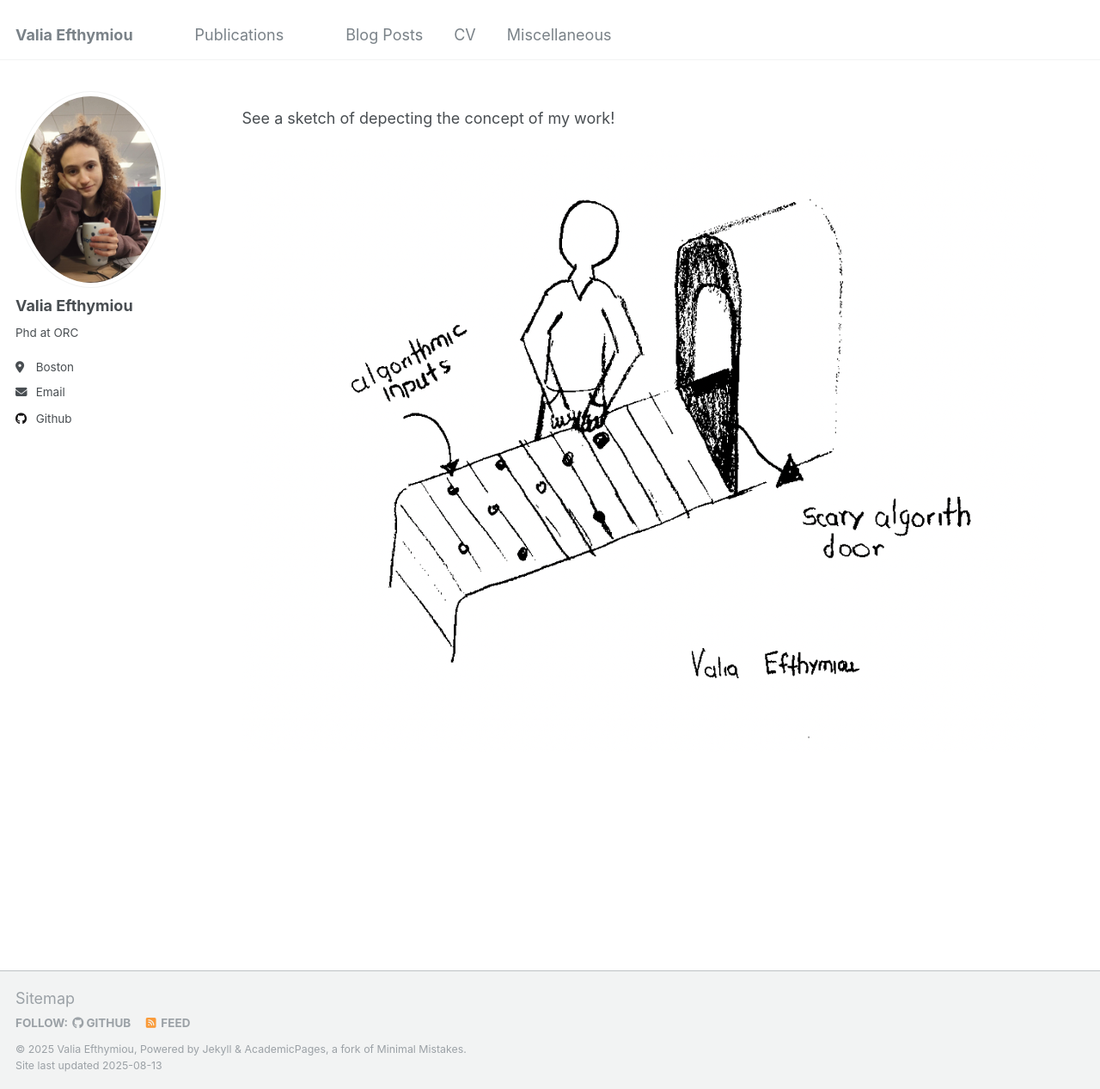
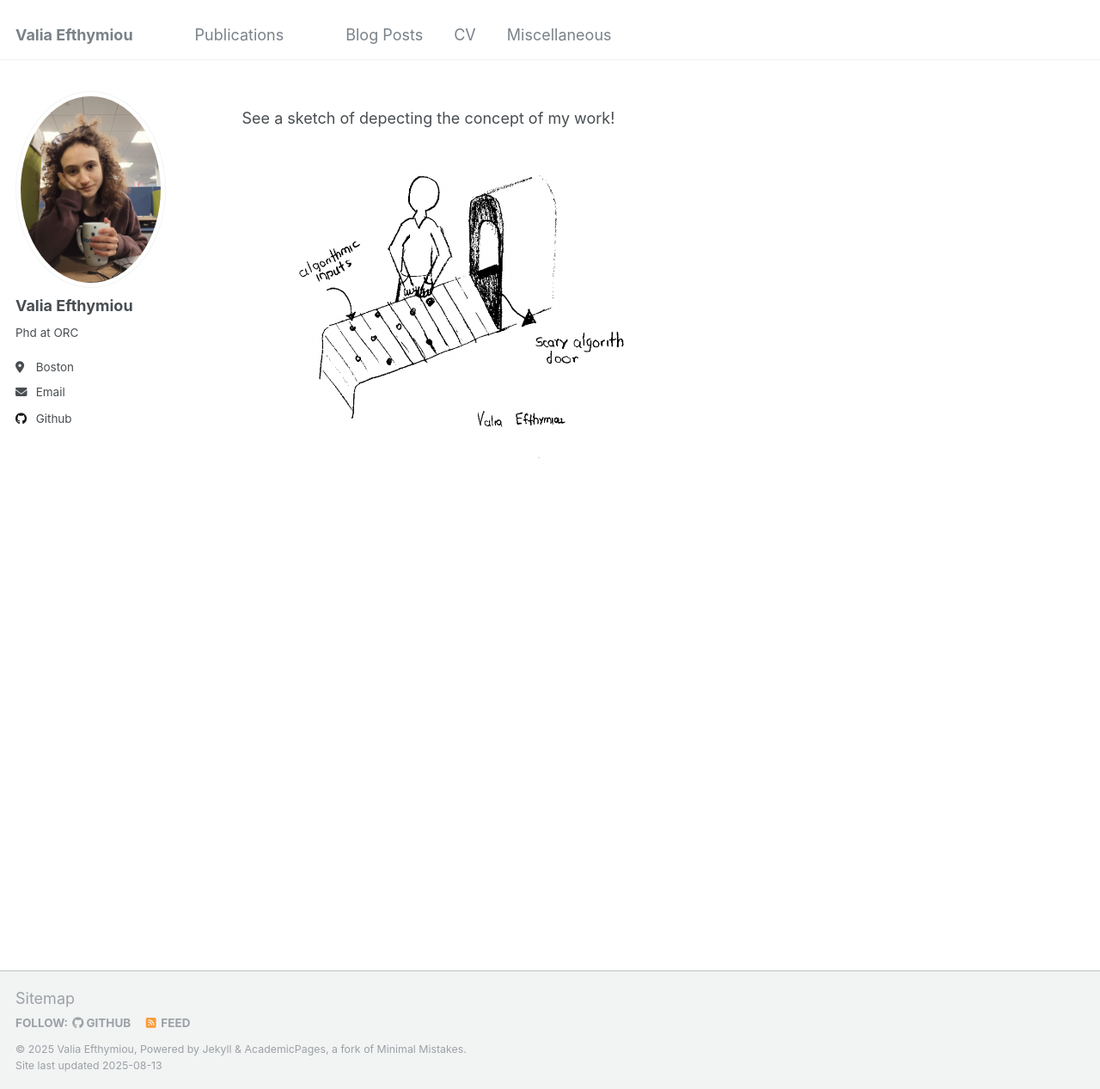
Before and after one commit to valiaEft/valiaEft.github.io, a Jekyll site: the page built from _pages/miscellaneous.html, in a window 1280 px wide and 1267 px high. Shown: the whole window at 86% size. Built offline with Jekyll 4.4.1, drawn with Linux system fonts in a browser that asks for light colours.

Commit message:
Update miscellaneous.html

```diff
--- a/_pages/miscellaneous.html
+++ b/_pages/miscellaneous.html
@@ -8,6 +8,16 @@ author_profile: true
 {% if site.talkmap_link == true %}
 
 <p>See a sketch of depecting the concept of my work!</a></p>
- <img src="/images/my_first_sketch.png" >
+
+
+<style>
+.scaled-img {
+  width: 50%;  /* or px, em, rem */
+  height: auto;
+}
+</style>
+
+<img src="/images/my_first_sketch.png" class="scaled-img">
+
 
 {% endif %}
```
